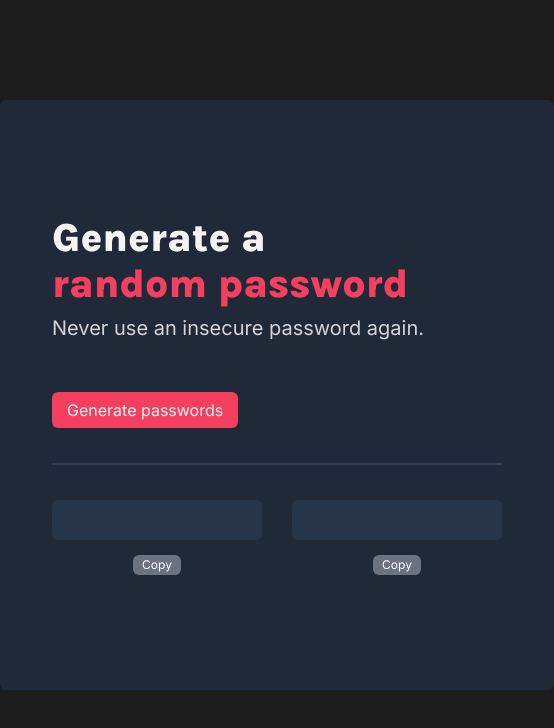
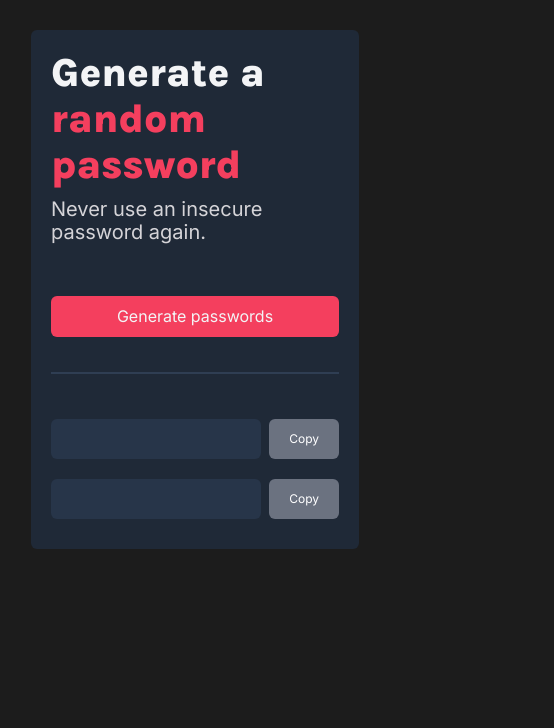
Before and after one commit to iheartpixel/password-generator, a plain HTML site: page index.html in a window 390 px wide. Shown: the whole page, 554 px wide, since content can reach past the window. Drawn offline with nearby package versions, Linux system fonts and the light colour scheme.

Commit message:
adaptive layout

```diff
--- a/index.html
+++ b/index.html
@@ -13,18 +13,18 @@
 </head>
 <body>
     <div class="container">
-        <h1>Generate a <span>random password</span></h1>
+        <h1>Generate a <br><span>random password</span></h1>
         <h2>Never use an insecure password again.</h2>
         <div class="flexbox-wrapper">
         <button id="generator-btn" onclick="renderPasswords()">Generate passwords</button>
         </div>
         <hr></hr>
         <div class="flexbox-wrapper">
-            <div>
+            <div class="outputs-display">
                 <div id="first-output" class="output-block"></div>
                 <button id="first-copy-btn" class="copy-btn" onclick="copyLeftPassword()">Copy</button>
             </div>
-            <div>
+            <div class="outputs-display">
                 <div id="second-output" class="output-block"></div>
                 <button id="second-copy-btn" class="copy-btn" onclick="copyRightPassword()">Copy</button>
             </div>
--- a/styles.css
+++ b/styles.css
@@ -19,7 +19,6 @@ span {
 h1 {
     font-family: 'Karla', sans-serif;
     font-size: 40px;
-    width: 360px;
     margin: 0;
 }
 
@@ -44,7 +43,7 @@ button:hover {
     font-family: 'Inter', sans-serif;
     background: #F43F5E;
     color: #F3F4F6;
-    padding: 9px 15px;
+    padding: 0.7rem 3rem;
     border: none;
     border-radius: 6px;
 }
@@ -60,7 +59,7 @@ button:hover {
     font-size: 12px;
     background: #6B7280;
     color: #FFFFFF;
-    padding: 3px 9px;
+    padding: 5px 20px;
     border: none;
     border-radius: 6px;
     margin-top: 15px;
@@ -89,3 +88,26 @@ button:hover {
     justify-content: space-between;
     text-align: center;
 }
+
+@media (min-width: 320px) and (max-width: 600px) {
+    .container {
+        width: 18rem;
+        padding: 20px 20px;
+        margin: 30px auto;
+    }
+
+    .flexbox-wrapper {
+        display: flex;
+        flex-direction: column;
+    }
+
+    .outputs-display {
+        display: inline-flex;
+        justify-content: space-between;
+        margin: 10px 0px;
+    }
+
+    .copy-btn {
+        margin: 0px;
+    }
+}
```
